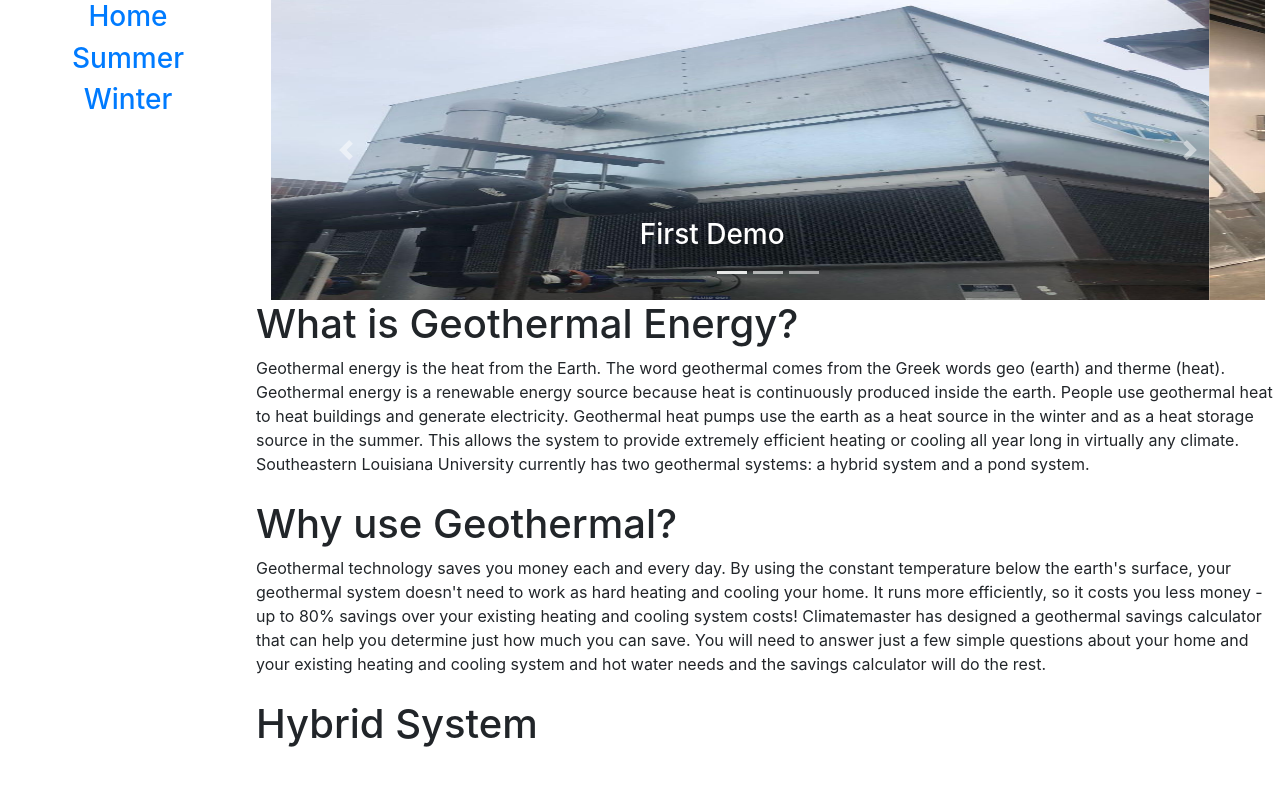
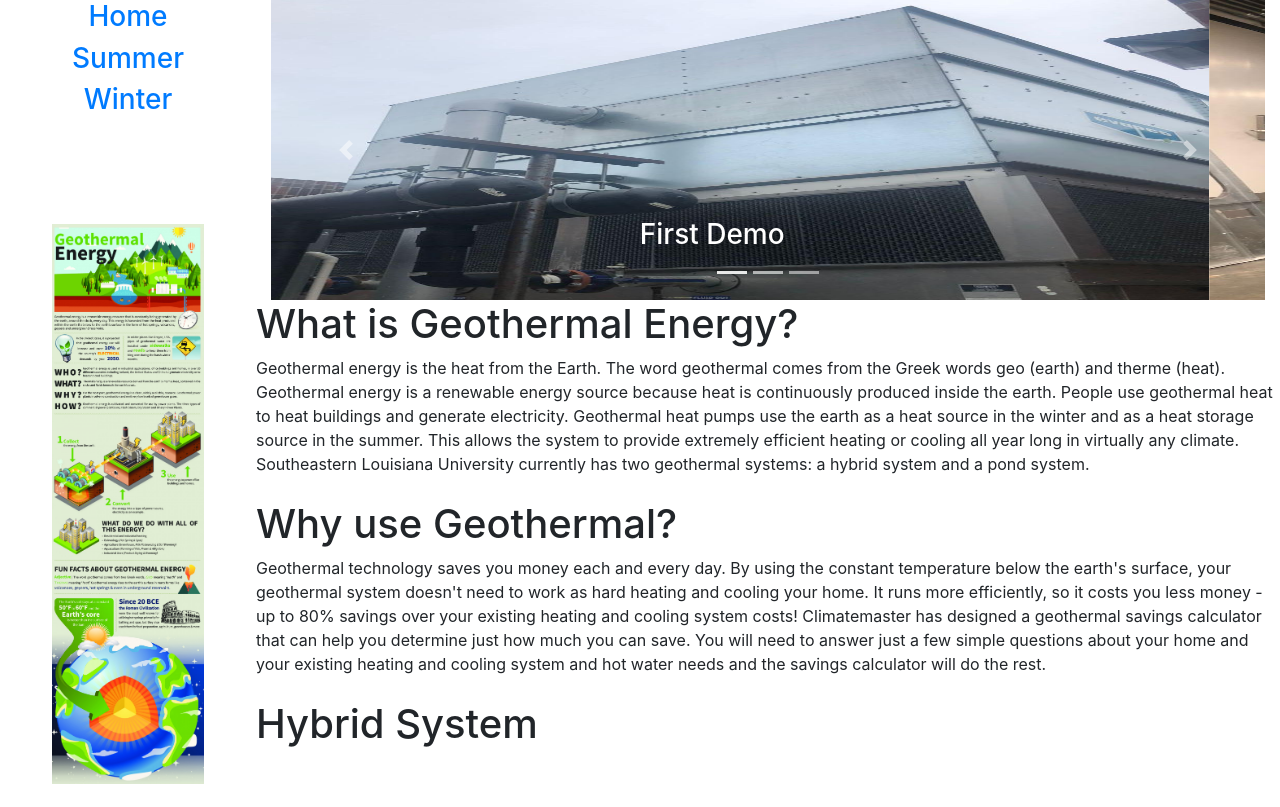
Before and after one commit to Phillip-White/411-Project, a React (Create React App) app in the folder geothermal-animation/: page / in a window 1280 px wide. Built offline with nearby package versions, Linux system fonts and the light colour scheme.

Commit message:
infographic

```diff
--- a/geothermal-animation/src/PopUp.js
+++ b/geothermal-animation/src/PopUp.js
@@ -3,6 +3,8 @@ import React from 'react'
 class PopUp extends React.Component {
 
     render() {
+        let imgStyle
+        let popStyle
         let location = ''
         let text = ''
         if (this.props.show) {
@@ -14,24 +16,34 @@ class PopUp extends React.Component {
                 location = 'Boiler'
                 text = "During the summer, as air is circulated through the building, the heat pump removes heat from the air and transfers it to the fluid that circulates to the ground."
                 +" The experience of cold air blowing into the building is the result of the process of removing heat from the circulated air (the red arrows moving down), transfering the heat "
-                +"to the ground, and returning cool air back to the building (the blue arrows moving up)."
+                    + "to the ground, and returning cool air back to the building (the blue arrows moving up)."
+                imgStyle = { maxHeight: '15vh' }
+                popStyle = {maxHeight:'40vh'}
+
             }
             else if(this.props.season ==="Info"){
                 location = "whitespace"
-                text = ""
+                imgStyle = {
+                    maxHeight: '70vh'
+
+                }
+                popStyle = {maxHeight:'70vh'}
+
             }
             else {
                 location = 'CoolingTower'
                 text = "During the winter, as air is circulated through the building, the heat pump absorbs heat from the ground, concentrates it, and then transfers it to the circulated"
                 +"air. The experience of heated air blowing into the building is the result the process of absorbing heat from the ground and transfering it to the circulated air (the red"
-                +"arrows moving up)"
+                    + "arrows moving up)"
+                imgStyle = { maxHeight: '15vh' }
+                popStyle = { maxHeight: '40vh' }
             }
         }
         let popUp = require('./pics/' + location + '.jpg')
 
         return (
-            <div id="pop-up" >
-                <img alt="part" src={popUp} id="pop-up-image" />
+            <div id="pop-up" style={popStyle}>
+                <img alt="part" src={popUp} style={imgStyle}id="pop-up-image" />
                 <p id="words">
                     <span id="tab"></span>
                     {text}
--- a/geothermal-animation/src/index.css
+++ b/geothermal-animation/src/index.css
@@ -38,13 +38,13 @@
 }
 
 #pop-up{
-    max-height: 40vh;
+
     width: 20vw;
     position:absolute;
     bottom:2vh;
 }
 #pop-up-image{
-    max-height:15vh;
+
     max-width: 20vw;
 }
 #tab{
```
Also changed, not shown: geothermal-animation/src/pics/whitespace.jpg.
